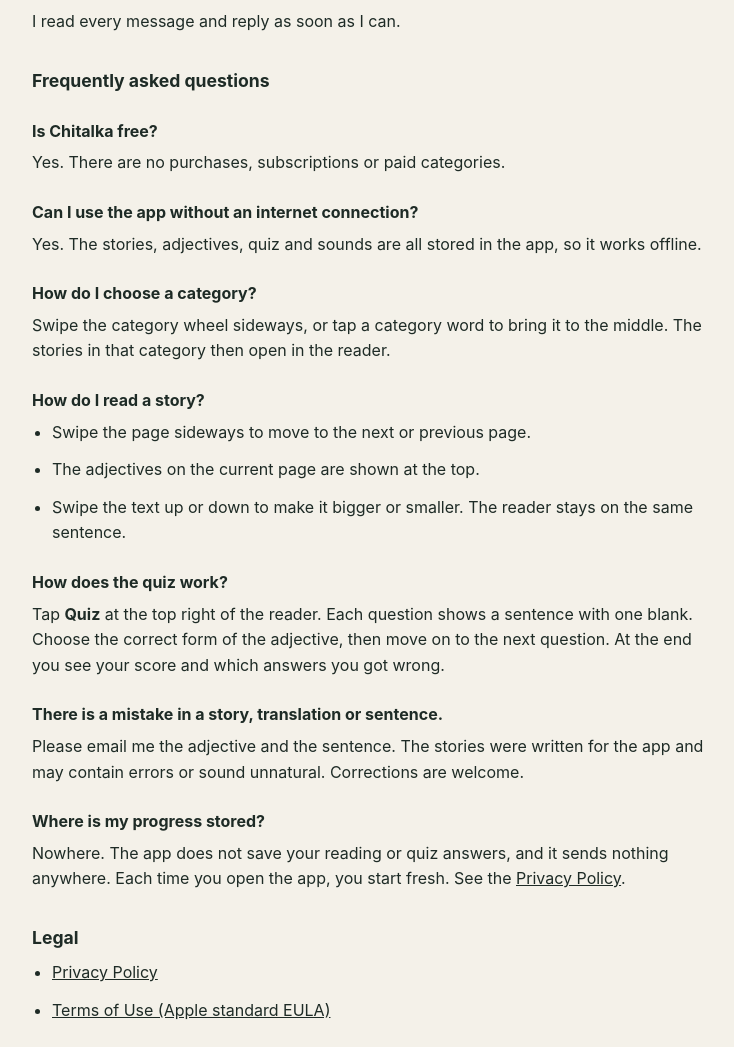
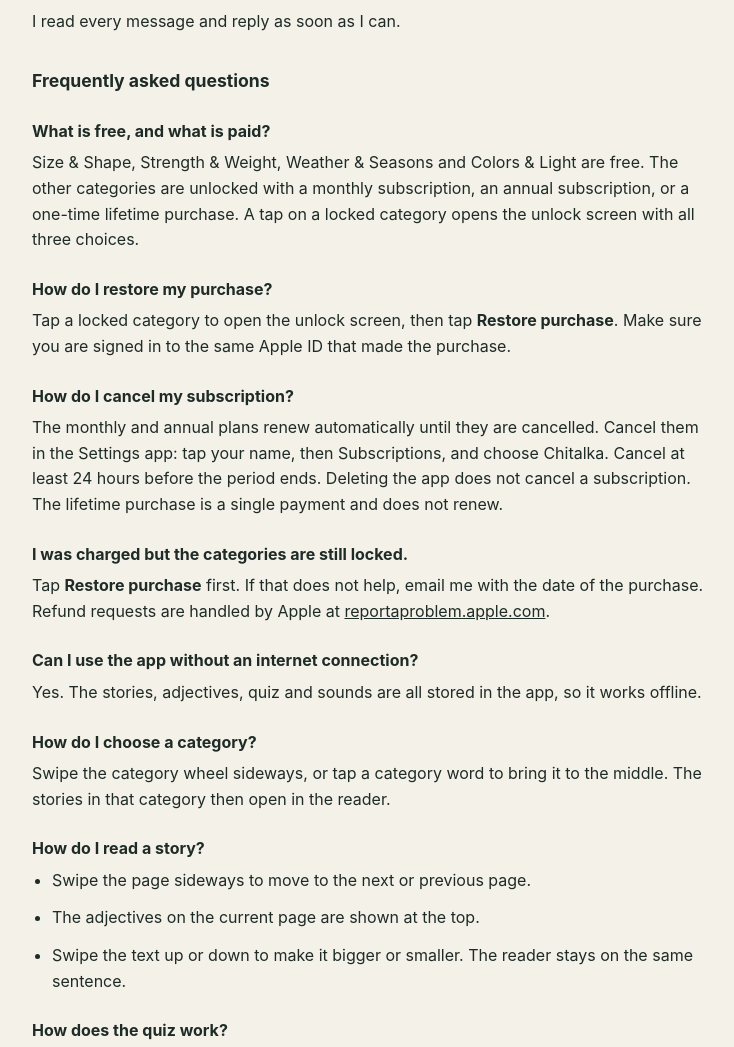
Before and after one commit to jasonnaya001-boop/chitalka-legal, a plain HTML site: page support/index.html in a window 1280 px wide. Shown: the part 464-1511 px from the top of the page, without its empty margins (268-1002 px from the left). Drawn offline with Linux system fonts and the light colour scheme.

Commit message:
Update index.html

```diff
--- a/support/index.html
+++ b/support/index.html
@@ -75,8 +75,17 @@
 
       <h2>Frequently asked questions</h2>
 
-      <h3>Is Chitalka free?</h3>
-      <p>Yes. There are no purchases, subscriptions or paid categories.</p>
+      <h3>What is free, and what is paid?</h3>
+      <p>Size &amp; Shape, Strength &amp; Weight, Weather &amp; Seasons and Colors &amp; Light are free. The other categories are unlocked with a monthly subscription, an annual subscription, or a one-time lifetime purchase. A tap on a locked category opens the unlock screen with all three choices.</p>
+
+      <h3>How do I restore my purchase?</h3>
+      <p>Tap a locked category to open the unlock screen, then tap <strong>Restore purchase</strong>. Make sure you are signed in to the same Apple ID that made the purchase.</p>
+
+      <h3>How do I cancel my subscription?</h3>
+      <p>The monthly and annual plans renew automatically until they are cancelled. Cancel them in the Settings app: tap your name, then Subscriptions, and choose Chitalka. Cancel at least 24 hours before the period ends. Deleting the app does not cancel a subscription. The lifetime purchase is a single payment and does not renew.</p>
+
+      <h3>I was charged but the categories are still locked.</h3>
+      <p>Tap <strong>Restore purchase</strong> first. If that does not help, email me with the date of the purchase. Refund requests are handled by Apple at <a href="https://reportaproblem.apple.com/">reportaproblem.apple.com</a>.</p>
 
       <h3>Can I use the app without an internet connection?</h3>
       <p>Yes. The stories, adjectives, quiz and sounds are all stored in the app, so it works offline.</p>
@@ -98,7 +107,7 @@
       <p>Please email me the adjective and the sentence. The stories were written for the app and may contain errors or sound unnatural. Corrections are welcome.</p>
 
       <h3>Where is my progress stored?</h3>
-      <p>Nowhere. The app does not save your reading or quiz answers, and it sends nothing anywhere. Each time you open the app, you start fresh. See the <a href="../privacy/">Privacy Policy</a>.</p>
+      <p>Nowhere. The app does not save your reading or quiz answers, and it sends nothing anywhere except to Apple when you buy or restore a plan. Each time you open the app, you start fresh. See the <a href="../privacy/">Privacy Policy</a>.</p>
 
       <h2>Legal</h2>
       <ul>
```
